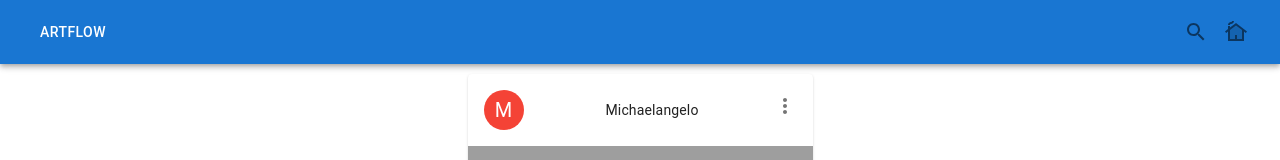
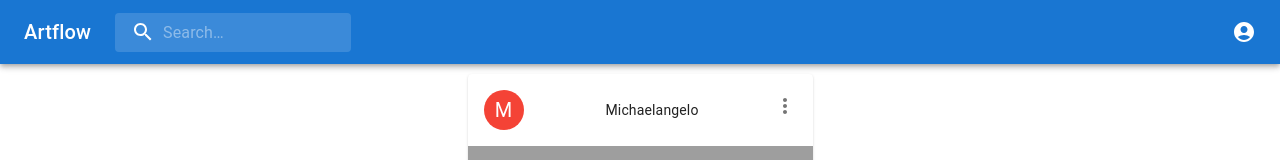
Before and after one commit to neftonjin/art-gallery-shop-app, a React (Create React App) app: page / in a window 1280 px wide. Shown: the top 160 px of the page. Built offline with nearby package versions, Linux system fonts and the light colour scheme; grey boxes are pictures that could not be loaded.

Commit message:
navbar update

```diff
--- a/src/App.js
+++ b/src/App.js
@@ -2,7 +2,7 @@
 import { BrowserRouter as Router, Routes, Route } from "react-router-dom";
 import { Home } from "./pages/Home";
 import { User } from "./pages/User";
-import Navbar from './components/Navbar';
+import PrimarySearchAppBar from './components/Navbar';
 import { Search } from "./pages/Search";
 import * as React from 'react';
 
@@ -16,7 +16,7 @@
 export default function App() {
   return (<>
     <div className="App">
-      <Navbar />
+      <PrimarySearchAppBar />
       <Router>
         <Routes>
           <Route path="/" element={<Home />} />
--- a/src/components/Navbar.js
+++ b/src/components/Navbar.js
@@ -1,22 +1,192 @@
-import { AppBar, Toolbar, Button, IconButton } from '@mui/material';
-import SearchTwoToneIcon from '@mui/icons-material/SearchTwoTone';
-import CottageTwoToneIcon from '@mui/icons-material/CottageTwoTone';
-export default function Navbar() {
+import * as React from 'react';
+import { styled, alpha } from '@mui/material/styles';
+import AppBar from '@mui/material/AppBar';
+import Box from '@mui/material/Box';
+import Toolbar from '@mui/material/Toolbar';
+import IconButton from '@mui/material/IconButton';
+import Typography from '@mui/material/Typography';
+import InputBase from '@mui/material/InputBase';
+import Badge from '@mui/material/Badge';
+import MenuItem from '@mui/material/MenuItem';
+import Menu from '@mui/material/Menu';
+import MenuIcon from '@mui/icons-material/Menu';
+import SearchIcon from '@mui/icons-material/Search';
+import AccountCircle from '@mui/icons-material/AccountCircle';
+import MailIcon from '@mui/icons-material/Mail';
+import NotificationsIcon from '@mui/icons-material/Notifications';
+import MoreIcon from '@mui/icons-material/MoreVert';
+
+const Search = styled('div')(({ theme }) => ({
+  position: 'relative',
+  borderRadius: theme.shape.borderRadius,
+  backgroundColor: alpha(theme.palette.common.white, 0.15),
+  '&:hover': {
+    backgroundColor: alpha(theme.palette.common.white, 0.25),
+  },
+  marginRight: theme.spacing(2),
+  marginLeft: 0,
+  width: '100%',
+  [theme.breakpoints.up('sm')]: {
+    marginLeft: theme.spacing(3),
+    width: 'auto',
+  },
+}));
+
+const SearchIconWrapper = styled('div')(({ theme }) => ({
+  padding: theme.spacing(0, 2),
+  height: '100%',
+  position: 'absolute',
+  pointerEvents: 'none',
+  display: 'flex',
+  alignItems: 'center',
+  justifyContent: 'center',
+}));
+
+const StyledInputBase = styled(InputBase)(({ theme }) => ({
+  color: 'inherit',
+  '& .MuiInputBase-input': {
+    padding: theme.spacing(1, 1, 1, 0),
+    // vertical padding + font size from searchIcon
+    paddingLeft: `calc(1em + ${theme.spacing(4)})`,
+    transition: theme.transitions.create('width'),
+    width: '100%',
+    [theme.breakpoints.up('md')]: {
+      width: '20ch',
+    },
+  },
+}));
+
+export default function PrimarySearchAppBar() {
+  const [anchorEl, setAnchorEl] = React.useState(null);
+  const [mobileMoreAnchorEl, setMobileMoreAnchorEl] = React.useState(null);
+
+  const isMenuOpen = Boolean(anchorEl);
+  const isMobileMenuOpen = Boolean(mobileMoreAnchorEl);
+
+  const handleProfileMenuOpen = (event) => {
+    setAnchorEl(event.currentTarget);
+  };
+
+  const handleMobileMenuClose = () => {
+    setMobileMoreAnchorEl(null);
+  };
+
+  const handleMenuClose = () => {
+    setAnchorEl(null);
+    handleMobileMenuClose();
+  };
+
+  const handleMobileMenuOpen = (event) => {
+    setMobileMoreAnchorEl(event.currentTarget);
+  };
+
+  const menuId = 'primary-search-account-menu';
+  const renderMenu = (
+    <Menu
+      anchorEl={anchorEl}
+      anchorOrigin={{
+        vertical: 'top',
+        horizontal: 'right',
+      }}
+      id={menuId}
+      keepMounted
+      transformOrigin={{
+        vertical: 'top',
+        horizontal: 'right',
+      }}
+      open={isMenuOpen}
+      onClose={handleMenuClose}
+    >
+      <MenuItem onClick={handleMenuClose}>Profile</MenuItem>
+      <MenuItem onClick={handleMenuClose}>Log out</MenuItem>
+    </Menu>
+  );
+
+  const mobileMenuId = 'primary-search-account-menu-mobile';
+  const renderMobileMenu = (
+    <Menu
+      anchorEl={mobileMoreAnchorEl}
+      anchorOrigin={{
+        vertical: 'top',
+        horizontal: 'right',
+      }}
+      id={mobileMenuId}
+      keepMounted
+      transformOrigin={{
+        vertical: 'top',
+        horizontal: 'right',
+      }}
+      open={isMobileMenuOpen}
+      onClose={handleMobileMenuClose}
+    >
+
+      <MenuItem onClick={handleProfileMenuOpen}>
+        <IconButton
+          size="large"
+          aria-label="account of current user"
+          aria-controls="primary-search-account-menu"
+          aria-haspopup="true"
+          color="inherit"
+        >
+          <AccountCircle />
+        </IconButton>
+        <p>Profile</p>
+      </MenuItem>
+    </Menu>
+  );
+
   return (
+    <Box sx={{ flexGrow: 1 }}>
       <AppBar position="static">
         <Toolbar>
-        <Button variant="h6">Artflow</Button>
 
-          <div style={{ flexGrow: 1 }} />
-          <IconButton aria-label="SearchTwoToneIcon">
-      <SearchTwoToneIcon />
+          <Typography
+            variant="h6"
+            noWrap
+            component="div"
+            sx={{ display: { xs: 'none', sm: 'block' } }}
+          >
+            Artflow
+          </Typography>
+          <Search>
+            <SearchIconWrapper>
+              <SearchIcon />
+            </SearchIconWrapper>
+            <StyledInputBase
+              placeholder="Search…"
+              inputProps={{ 'aria-label': 'search' }}
+            />
+          </Search>
+          <Box sx={{ flexGrow: 1 }} />
+          <Box sx={{ display: { xs: 'none', md: 'flex' } }}>
+             <IconButton
+              size="large"
+              edge="end"
+              aria-label="account of current user"
+              aria-controls={menuId}
+              aria-haspopup="true"
+              onClick={handleProfileMenuOpen}
+              color="inherit"
+            >
+              <AccountCircle />
             </IconButton>
-
-    <IconButton aria-label="CottageTwoToneIcon">
-      <CottageTwoToneIcon />
+          </Box>
+          <Box sx={{ display: { xs: 'flex', md: 'none' } }}>
+            <IconButton
+              size="large"
+              aria-label="show more"
+              aria-controls={mobileMenuId}
+              aria-haspopup="true"
+              onClick={handleMobileMenuOpen}
+              color="inherit"
+            >
+              <MoreIcon />
             </IconButton>
-
+          </Box>
         </Toolbar>
       </AppBar>
+      {renderMobileMenu}
+      {renderMenu}
+    </Box>
   );
 }
```
Also changed, not shown: 1 other file (tests, documents, lock files or other folders). Lines whose indentation alone changed are shown as unchanged.
